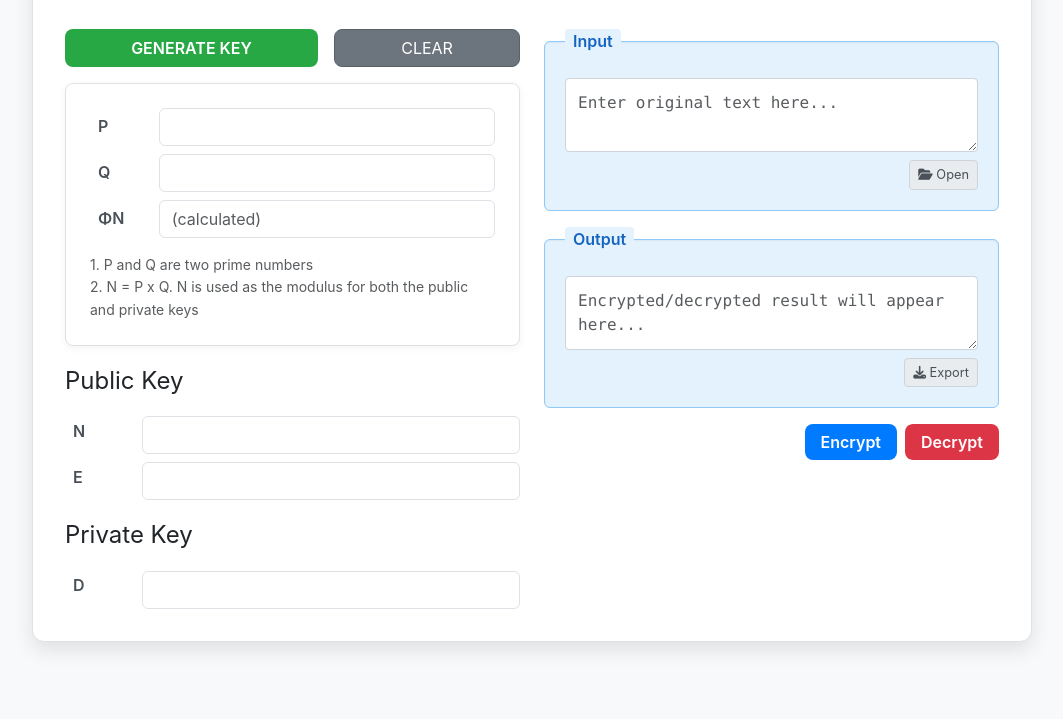
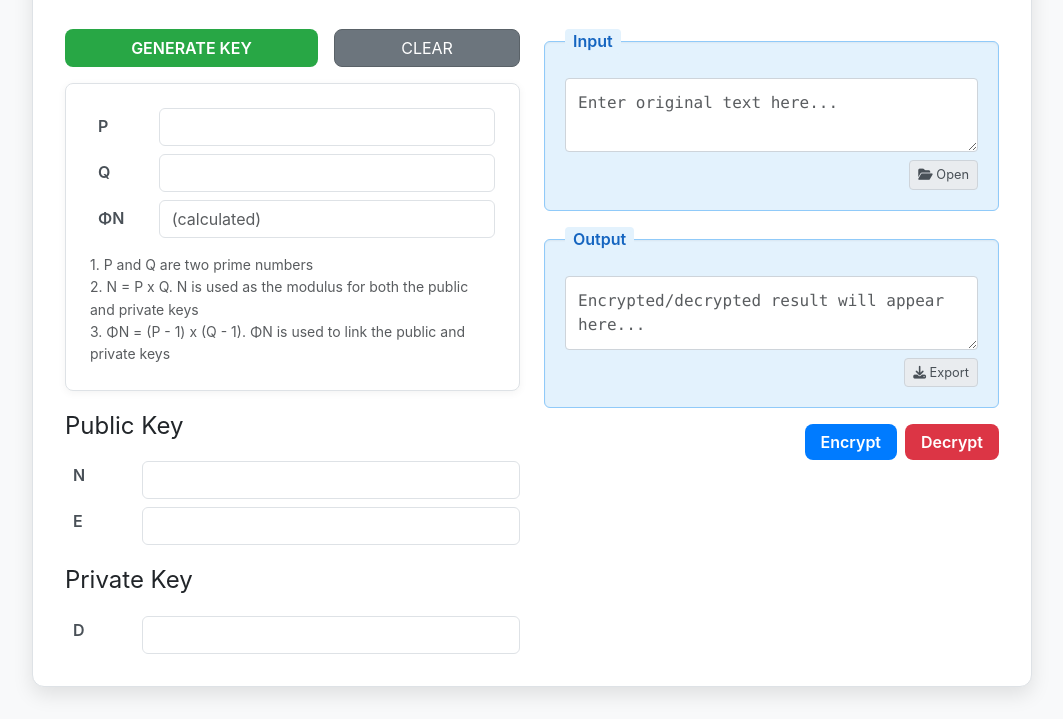
Before and after one commit to DoanThao013/CryptoWeb, a plain HTML site: page rsa.html in a window 1280 px wide. Shown: the part 121-840 px from the top of the page, without its empty margins (108-1171 px from the left). Before the commit the page ends 800 px from the top, so only its background shows below. Drawn offline with nearby package versions, Linux system fonts and the light colour scheme.

Commit message:
feat(rsa): add ΦN

```diff
--- a/rsa.html
+++ b/rsa.html
@@ -51,7 +51,8 @@
                         </div>
                         <small class="form-text text-muted d-block">
                             1. P and Q are two prime numbers<br>
-                            2. N = P x Q. N is used as the modulus for both the public and private keys
+                            2. N = P x Q. N is used as the modulus for both the public and private keys <br>
+                            3. ΦN = (P - 1) x (Q - 1). ΦN is used to link the public and private keys
                         </small>
                     </div>
 
```
